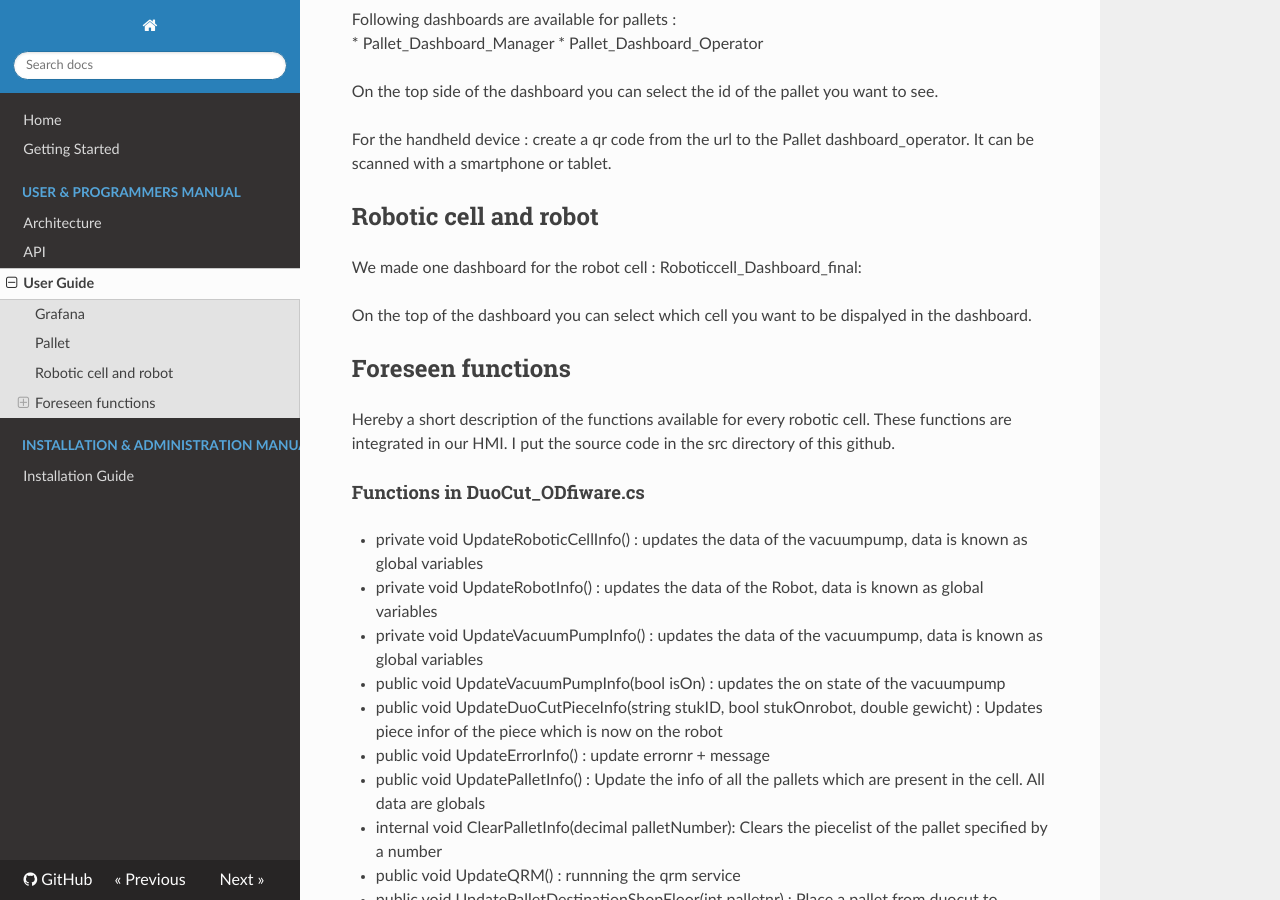
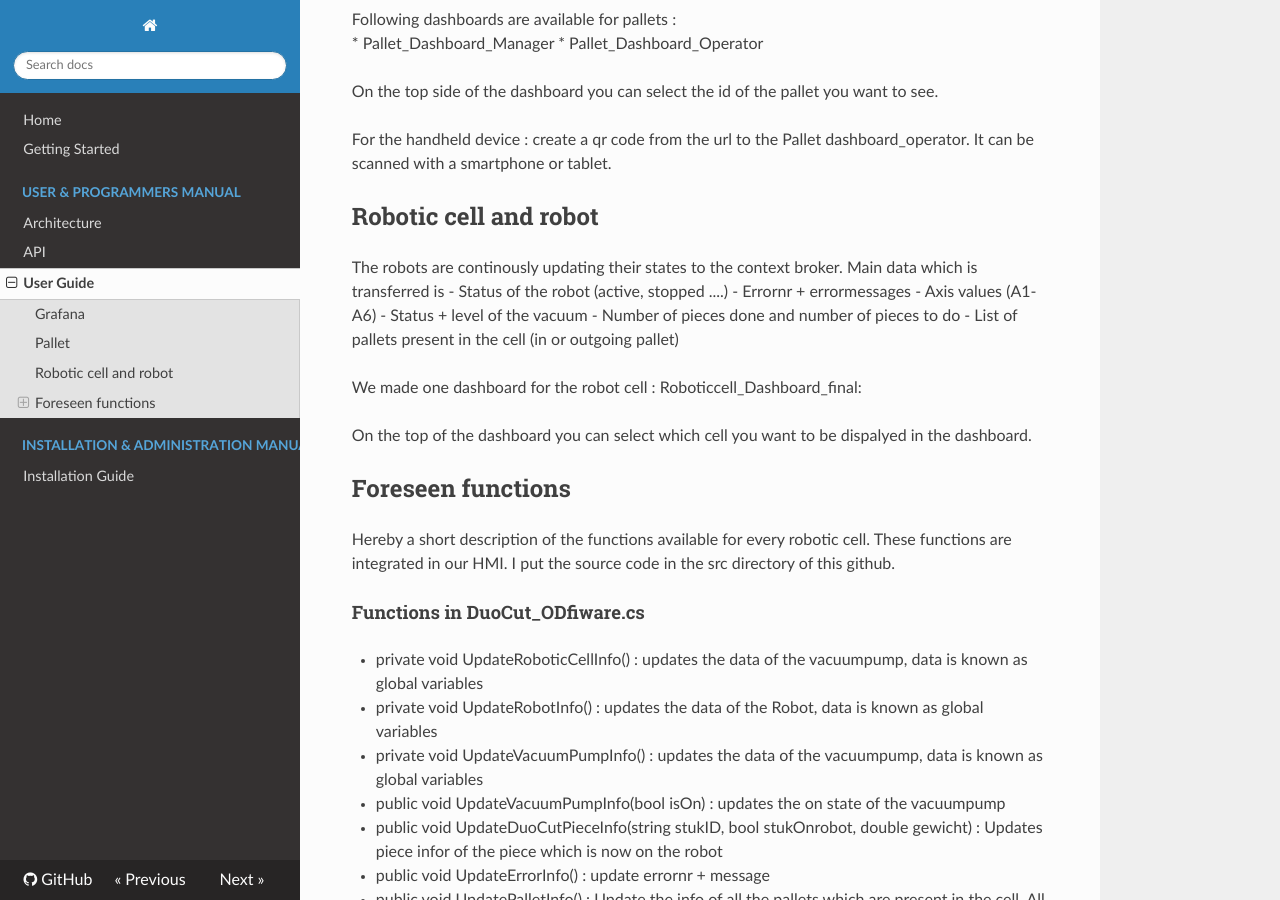
Before and after one commit to ramp-eu/JS2SF, an MkDocs documentation site: the page built from docs/usermanual.md, in a window 1280 px wide and 900 px high, scrolled down 696 px. Built offline with MkDocs 1.6.1, drawn with Linux system fonts in a browser that asks for light colours; nearby versions of some CDN libraries; old or Windows-style settings are respelled for this version of MkDocs.

Commit message:
Update usermanual.md

```diff
--- a/docs/usermanual.md
+++ b/docs/usermanual.md
@@ -33,11 +33,17 @@ For the handheld device : create a qr code from the url to the Pallet dashboard_
 
 ## Robotic cell and robot
 
+The robots are continously updating their states to the context broker. Main data which is transferred is
+      - Status of the robot (active, stopped ....)
+      - Errornr + errormessages
+      - Axis values (A1-A6)
+      - Status + level of the vacuum
+      - Number of pieces done and number of pieces to do
+      - List of pallets present in the cell (in or outgoing pallet)
 
-We made one dashboard for the robot cell :   Roboticcell_Dashboard_final:
+We made one dashboard for the robot cell :  Roboticcell_Dashboard_final:
 
 On the top of the dashboard you can select which cell you want to be dispalyed in the dashboard.
-
 
 
 ## Foreseen functions
```
